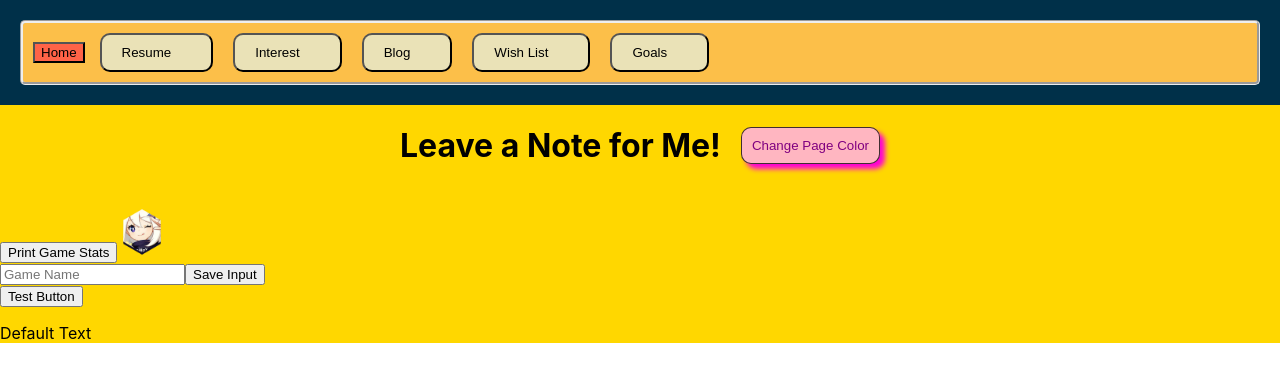
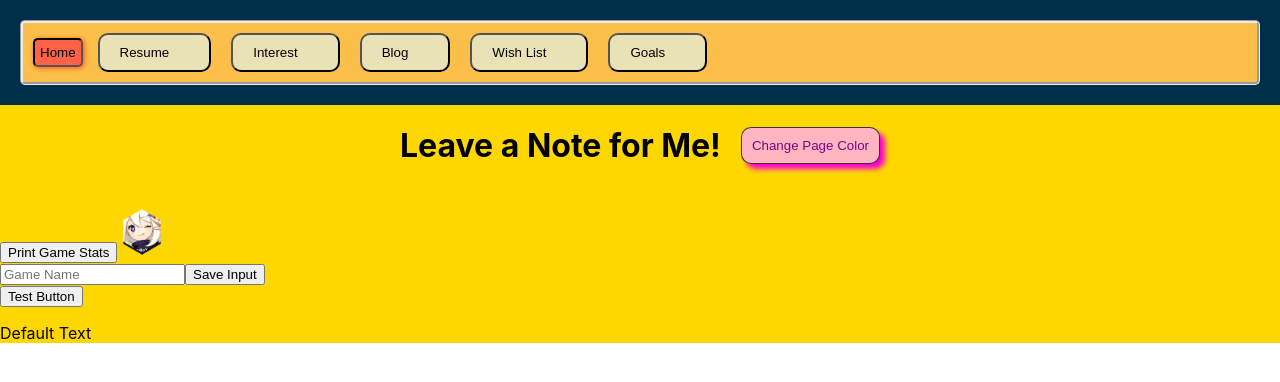
Before and after one commit to traipham/my-website, a React (Create React App) app in the folder client/: page /random in a window 1280 px wide. Shown: the top 382 px of the page. Built offline with nearby package versions, Linux system fonts and the light colour scheme; the HTML template or start-up script is replaced by a standard one.

Commit message:
home button design, goals delete button

```diff
--- a/client/src/components/goals/goals.js
+++ b/client/src/components/goals/goals.js
@@ -45,15 +45,20 @@ export const GoalDisplay = (props) => {
      * @param {*} e - event object for onClick of remove button
      */
     const handleRemoveBtnOnClick = async (e) =>{
-        props.removeDisplayLoading();
+        if(window.confirm("Are you sure you want to delete this goal?")){
+            props.removeDisplayLoading();
 
-        const indexToDelete = props.index-1;
-        const deletePost = await axios.delete('/goals/delete/1', { data: { index: indexToDelete } } );
-        // console.log(deletePost);
-        if(deletePost.status === 200){
-            props.afterRemovalDisplay(indexToDelete);
+            const indexToDelete = props.index - 1;
+            const deletePost = await axios.delete('/goals/delete/1', { data: { index: indexToDelete } });
+            // console.log(deletePost);
+            if (deletePost.status === 200) {
+                console.log('Deleted at index: ' + indexToDelete);
+                props.afterRemovalDisplay(indexToDelete);
+            } else {
+                console.log(deletePost.data);
+            }
         } else {
-            console.log(deletePost.data);
+            console.log("Don't delete this goal!")
         }
     }
 
@@ -203,6 +208,7 @@ class Goals extends React.Component {
             loading: false,
             goals: arrWish
         })
+        console.log(this.state.goals);
     }
 
     render() {
--- a/client/src/components/home/home.css
+++ b/client/src/components/home/home.css
@@ -16,7 +16,16 @@
 
 #home-btn{
   background-color:tomato;
+  border-radius: 5px;
+  border-style: inset;
+  box-shadow: 1px 1px 5px 0px rgba(255, 0, 0, 0.603);
+  padding: 5px;
   margin-right: 15px;
+  transition: all 0.5s ease-in;
+}
+
+#home-btn:hover{
+  box-shadow: 1px 1px 2px 0px rgba(138, 113, 113, 0.472);
 }
 
 #resume-link{
@@ -35,6 +44,7 @@
   padding-top: 10px; padding-bottom: 10px;
   margin-right: 20px;
   background-color: #eae2b7;
+  transition: all 0.5s ease-in;
 }
 
 #wish-list:hover,
@@ -44,6 +54,7 @@
 #setting:hover,
 #goals:hover,
 #random:hover {
+  padding-right: 10px; padding-left: 10px;
   background-color: lightgreen;
 }
 
```
